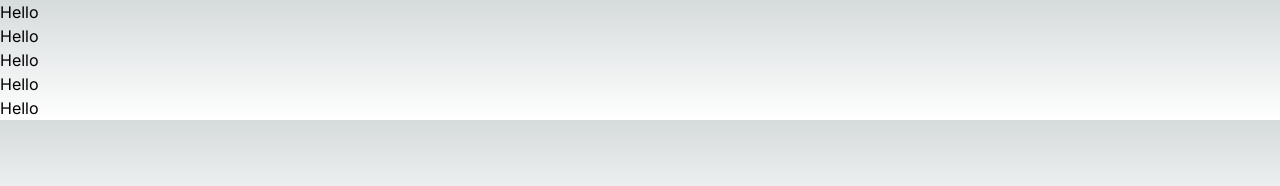
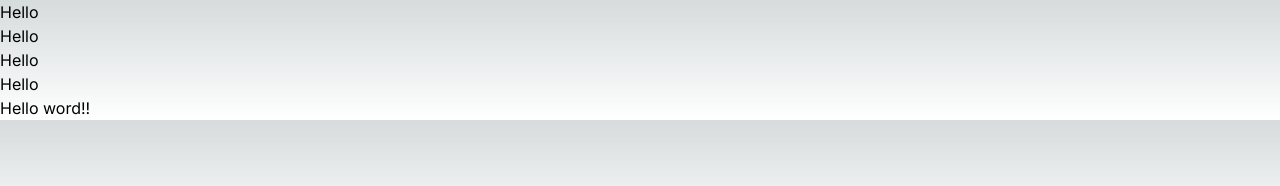
Before and after one commit to jsoto007/portfolio-v2, a Next.js app: page / in a window 1280 px wide. Shown: the top 186 px of the page. Built offline with nearby package versions, Linux system fonts and the light colour scheme.

Commit message:
hello world

```diff
--- a/src/app/page.js
+++ b/src/app/page.js
@@ -7,7 +7,7 @@ export default function Home() {
       <ul>Hello</ul>
       <ul>Hello</ul>
       <ul>Hello</ul>
-      <ul>Hello</ul>
+      <ul>Hello word!!</ul>
     </div>
   )
 }
```
